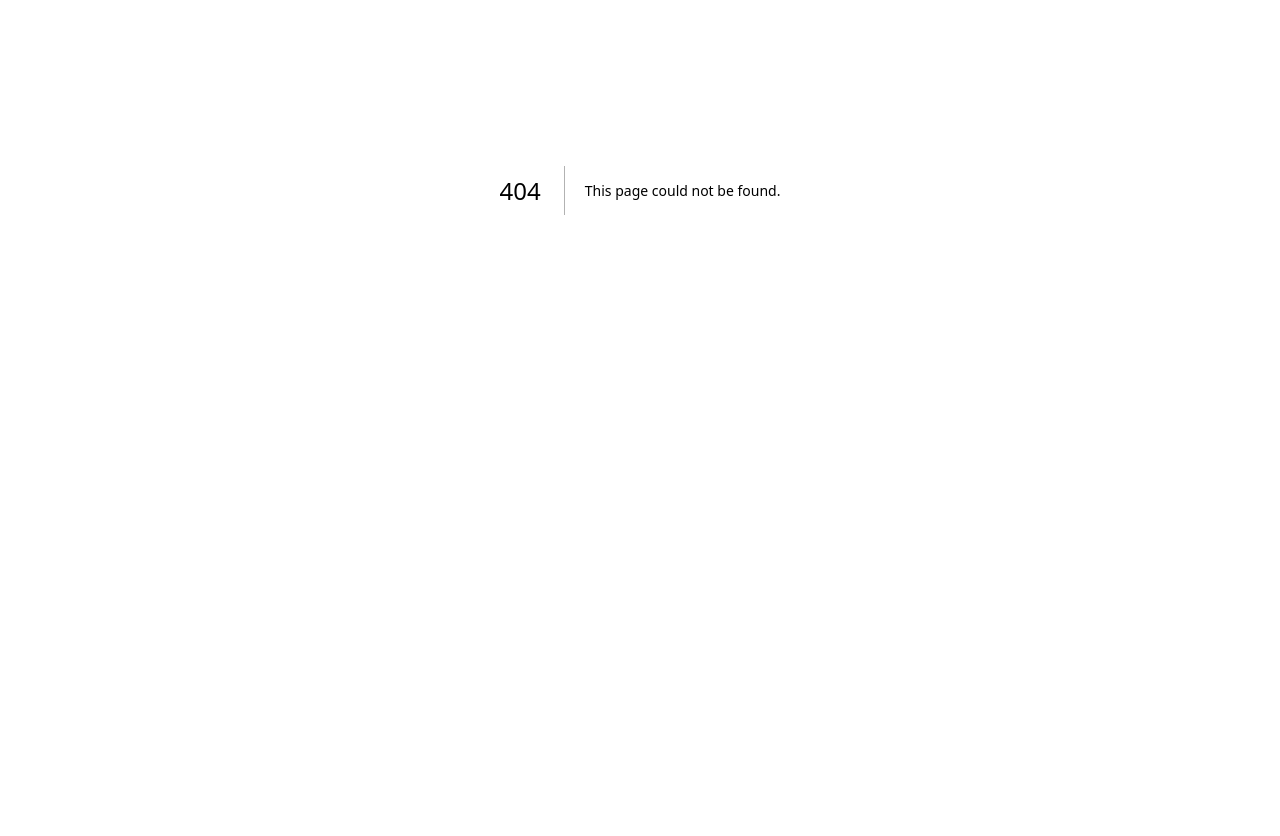
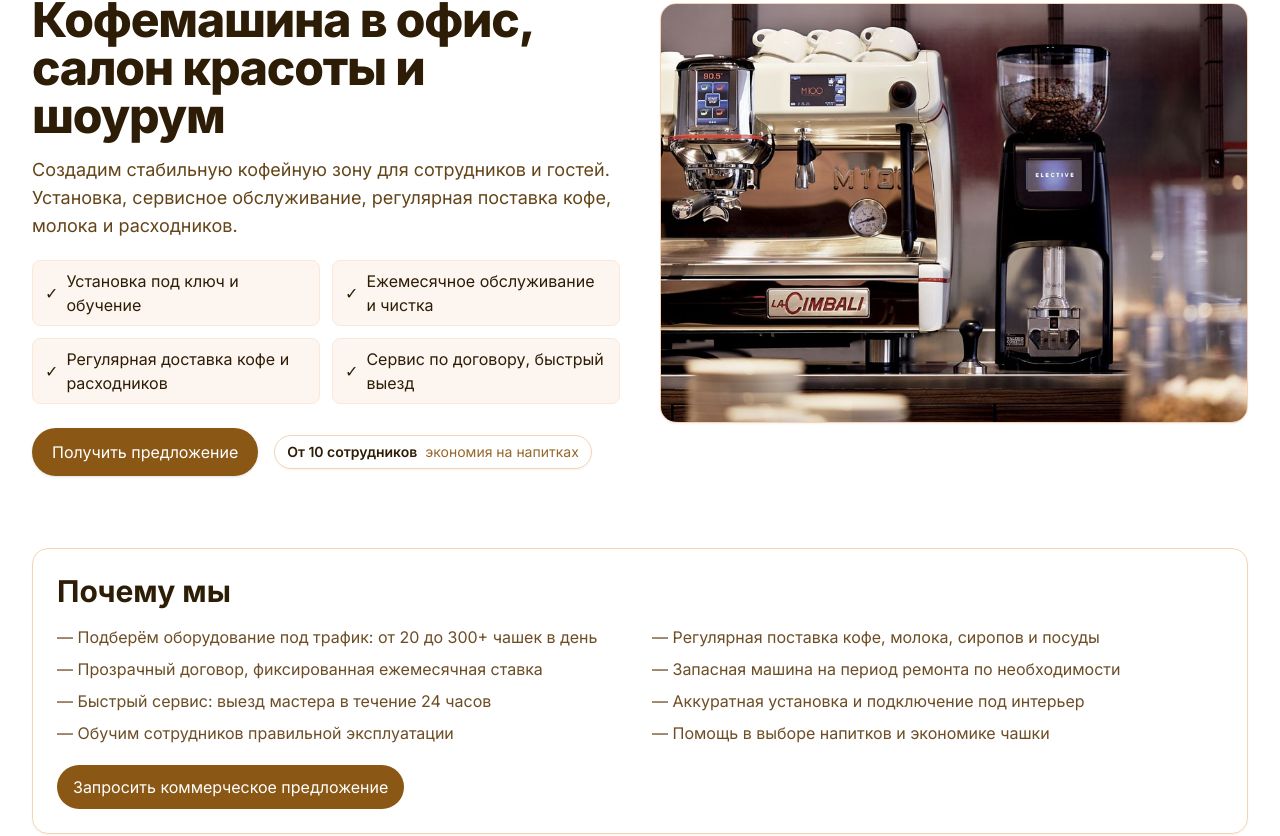
Before and after one commit to lesha358/LittleBarista, a Next.js app: page /services/coffee-machines/long-term in a window 1280 px wide. Before the commit this address had no page. Shown: the part 210-1046 px from the top of the page. Before the commit the page ends 800 px from the top, so only its background shows below. Built offline with nearby package versions, Linux system fonts and the light colour scheme.

Commit message:
feat(long-term): add long-term coffee machine rental page and link from short-term badge

```diff
--- /dev/null
+++ b/src/app/services/coffee-machines/long-term/page.tsx
@@ -0,0 +1,89 @@
+import { generateMetadata } from '@/lib/metadata'
+import Navigation from '@/components/Navigation'
+import Footer from '@/components/Footer'
+import Image from 'next/image'
+import ContactModalTrigger from '@/components/ContactModalTrigger'
+
+export const metadata = generateMetadata({
+    title: 'Долгосрочная аренда кофемашин для офиса и бизнеса — Москва',
+    description: 'Долгосрочная аренда кофемашин для офисов, салонов красоты, шоурумов, автосалонов. Обслуживание, расходники и поддержка. Москва и МО.',
+    path: '/services/coffee-machines/long-term',
+})
+
+export default function CoffeeMachinesLongTermPage() {
+    return (
+        <main className="min-h-screen relative overflow-x-hidden">
+            <Navigation />
+
+            <section id="intro" className="container px-4 sm:px-6 lg:px-8 pt-24 md:pt-40 pb-8">
+                <div className="grid grid-cols-1 md:grid-cols-2 gap-8 md:gap-10 items-center">
+                    <div>
+                        <div className="inline-flex items-center gap-2 rounded-full border border-brown-200 bg-white px-3 py-1 text-xs sm:text-sm text-brown-700 shadow-sm">
+                            <span className="inline-block h-2 w-2 rounded-full bg-brown-700" />
+                            Долгосрочная аренда по Москве и области
+                        </div>
+                        <h1 className="mt-3 sm:mt-4 text-[28px] sm:text-4xl md:text-5xl font-extrabold text-brown-900 tracking-tight">
+                            Кофемашина в офис, салон красоты и шоурум
+                        </h1>
+                        <p className="mt-3 sm:mt-4 text-brown-800/95 leading-relaxed text-base sm:text-lg max-w-2xl">
+                            Создадим стабильную кофейную зону для сотрудников и гостей. Установка,
+                            сервисное обслуживание, регулярная поставка кофе, молока и расходников.
+                        </p>
+                        <ul className="mt-5 grid grid-cols-1 sm:grid-cols-2 gap-2.5 sm:gap-3 text-brown-900">
+                            <li className="flex items-center gap-2 rounded-lg bg-brown-50 px-3 py-2 border border-brown-100"><span>✓</span><span>Установка под ключ и обучение</span></li>
+                            <li className="flex items-center gap-2 rounded-lg bg-brown-50 px-3 py-2 border border-brown-100"><span>✓</span><span>Ежемесячное обслуживание и чистка</span></li>
+                            <li className="flex items-center gap-2 rounded-lg bg-brown-50 px-3 py-2 border border-brown-100"><span>✓</span><span>Регулярная доставка кофе и расходников</span></li>
+                            <li className="flex items-center gap-2 rounded-lg bg-brown-50 px-3 py-2 border border-brown-100"><span>✓</span><span>Сервис по договору, быстрый выезд</span></li>
+                        </ul>
+                        <div className="mt-5 sm:mt-6 flex flex-wrap items-center gap-2.5 sm:gap-4">
+                            <ContactModalTrigger
+                                label="Получить предложение"
+                                className="px-4 py-2.5 sm:px-5 sm:py-3 rounded-full bg-brown-700 text-white hover:bg-brown-800 transition-colors shadow w-full sm:w-auto text-center"
+                                sourceTag="Долгосрочная аренда"
+                            />
+                            <span className="inline-flex items-center gap-1.5 sm:gap-2 rounded-full border border-brown-200 bg-white/90 px-2.5 sm:px-3 py-1.5 text-xs sm:text-sm text-brown-900 shadow-sm">
+                                <span className="font-semibold">От 10 сотрудников</span>
+                                <span className="text-brown-700/90">экономия на напитках</span>
+                            </span>
+                        </div>
+                    </div>
+
+                    <div className="relative md:h-[420px] h-48 sm:h-64 rounded-2xl overflow-hidden border border-brown-200 bg-white shadow-sm">
+                        <div className="relative h-full w-full">
+                            <Image src="/images/machines-triad.jpg" alt="Кофемашина для офиса" fill className="object-cover" />
+                        </div>
+                    </div>
+                </div>
+            </section>
+
+            <section id="why-us" className="container px-4 sm:px-6 lg:px-8 py-6 sm:py-10">
+                <div className="p-4 sm:p-6 rounded-2xl border border-brown-200 shadow-sm bg-white/90 backdrop-blur-sm">
+                    <h2 className="text-2xl md:text-3xl font-bold text-brown-900">Почему мы</h2>
+                    <div className="mt-4 grid grid-cols-1 md:grid-cols-2 gap-4 sm:gap-6 text-brown-800/90">
+                        <div className="space-y-2">
+                            <p>— Подберём оборудование под трафик: от 20 до 300+ чашек в день</p>
+                            <p>— Прозрачный договор, фиксированная ежемесячная ставка</p>
+                            <p>— Быстрый сервис: выезд мастера в течение 24 часов</p>
+                            <p>— Обучим сотрудников правильной эксплуатации</p>
+                        </div>
+                        <div className="space-y-2">
+                            <p>— Регулярная поставка кофе, молока, сиропов и посуды</p>
+                            <p>— Запасная машина на период ремонта по необходимости</p>
+                            <p>— Аккуратная установка и подключение под интерьер</p>
+                            <p>— Помощь в выборе напитков и экономике чашки</p>
+                        </div>
+                    </div>
+                    <div className="mt-5">
+                        <ContactModalTrigger
+                            label="Запросить коммерческое предложение"
+                            className="px-4 py-2.5 rounded-full bg-brown-700 text-white hover:bg-brown-800 transition-colors"
+                            sourceTag="Долгосрочная аренда"
+                        />
+                    </div>
+                </div>
+            </section>
+
+            <Footer />
+        </main>
+    )
+}
--- a/src/app/services/coffee-machines/page.tsx
+++ b/src/app/services/coffee-machines/page.tsx
@@ -4,6 +4,7 @@ import ContactModalTrigger from '@/components/ContactModalTrigger'
 import Footer from '@/components/Footer'
 import Image from 'next/image'
 import Script from 'next/script'
+import Link from 'next/link'
 
 export const metadata = generateMetadata({
 	title: 'Аренда кофемашин в Москве — посуточно для мероприятий и офиса',
@@ -174,9 +175,14 @@ export default function CoffeeMachinesRentPage() {
 				<div className="grid grid-cols-1 md:grid-cols-2 gap-8 md:gap-10 items-center">
 					{/* Левая колонка: текст и CTA */}
 					<div>
-						<div className="inline-flex items-center gap-2 rounded-full border border-brown-200 bg-white px-3 py-1 text-xs sm:text-sm text-brown-700 shadow-sm">
-							<span className="inline-block h-2 w-2 rounded-full bg-brown-500" />
-							Краткосрочная аренда по Москве и области
+						<div className="flex items-center gap-2">
+							<div className="inline-flex items-center gap-2 rounded-full border border-brown-200 bg-white px-3 py-1 text-xs sm:text-sm text-brown-700 shadow-sm">
+								<span className="inline-block h-2 w-2 rounded-full bg-brown-500" />
+								Краткосрочная аренда по Москве и области
+							</div>
+							<Link href="/services/coffee-machines/long-term" className="inline-flex items-center gap-2 rounded-full border border-brown-200 bg-white px-3 py-1 text-xs sm:text-sm text-brown-700 shadow-sm hover:bg-brown-50 transition-colors">
+								Долгосрочная аренда для офисов
+							</Link>
 						</div>
 						<h1 className="mt-3 sm:mt-4 text-[28px] sm:text-4xl md:text-5xl font-extrabold text-brown-900 tracking-tight">
 							Аренда кофемашин для событий и бизнеса
--- a/src/components/Navigation.tsx
+++ b/src/components/Navigation.tsx
@@ -63,21 +63,6 @@ export default function Navigation({ theme = 'light' }: { theme?: 'light' | 'dar
     // If the section is not on the current DOM (navigating across routes), push with hash on the same pathname
     router.push(`${pathname === '/' ? '' : pathname}#${sectionId}`);
     setIsMobileMenuOpen(false);
-  };
-
-    const element = document.getElementById(sectionId);
-    if (element) {
-      const navElement = document.querySelector('nav');
-      const navHeight = navElement ? (navElement as HTMLElement).offsetHeight : 80;
-      const elementPosition = element.getBoundingClientRect().top;
-      const offsetPosition = elementPosition + window.pageYOffset - navHeight - 20;
-
-      window.scrollTo({
-        top: offsetPosition,
-        behavior: 'smooth'
-      });
-      setIsMobileMenuOpen(false);
-    }
   };
 
   const goHome = () => {
```
